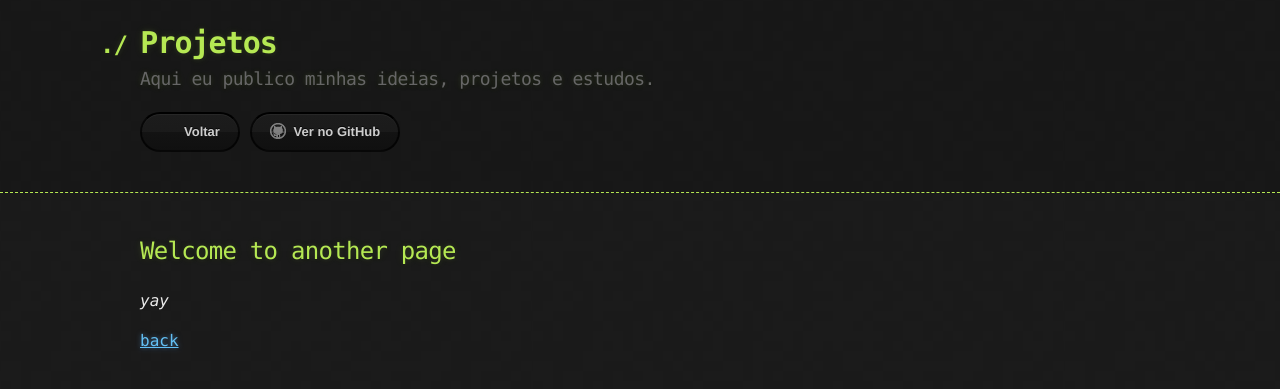
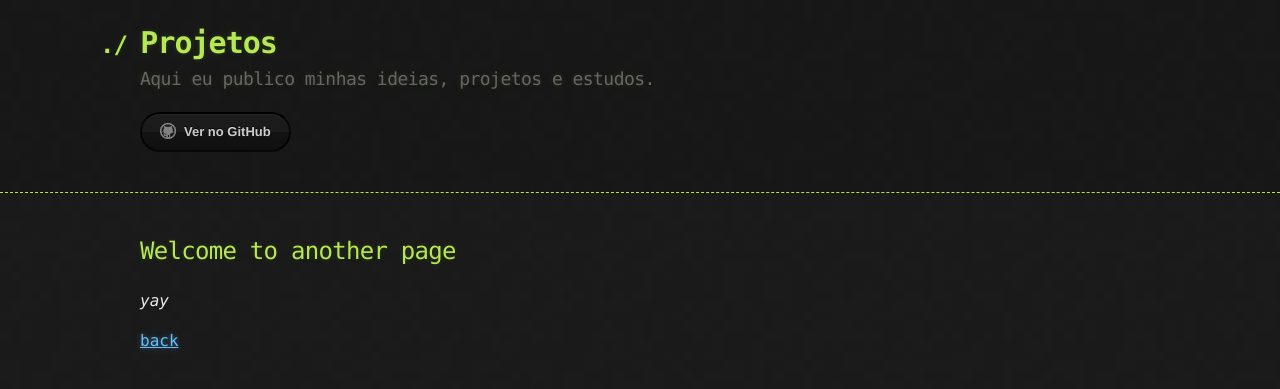
Before and after one commit to devnicius/Projetos, a Jekyll site: the page built from another-page.md, in a window 1280 px wide. Shown: the top 389 px of the page. Built offline with Jekyll 4.4.1, drawn with Linux system fonts in a browser that asks for light colours; our own code applies the rules of GitHub Pages for plain Markdown files.

Commit message:
Update default.html

```diff
--- a/_layouts/default.html
+++ b/_layouts/default.html
@@ -22,8 +22,8 @@
           {% if site.show_downloads %}
             <a href="{{ site.github.zip_url }}" class="btn">Download as .zip</a>
             <a href="{{ site.github.tar_url }}" class="btn">Download as .tar.gz</a>
+            <a href="https://devnicius.github.com/" class="btn">Voltar</a>
           {% endif %}
-          <a href="{{ devnicius.github.io }}" class="btn"><span class="icon"></span>Voltar</a>
           <a href="{{ site.github.repository_url }}" class="btn btn-github"><span class="icon"></span>Ver no GitHub</a>
         </section>
       </div>
```
